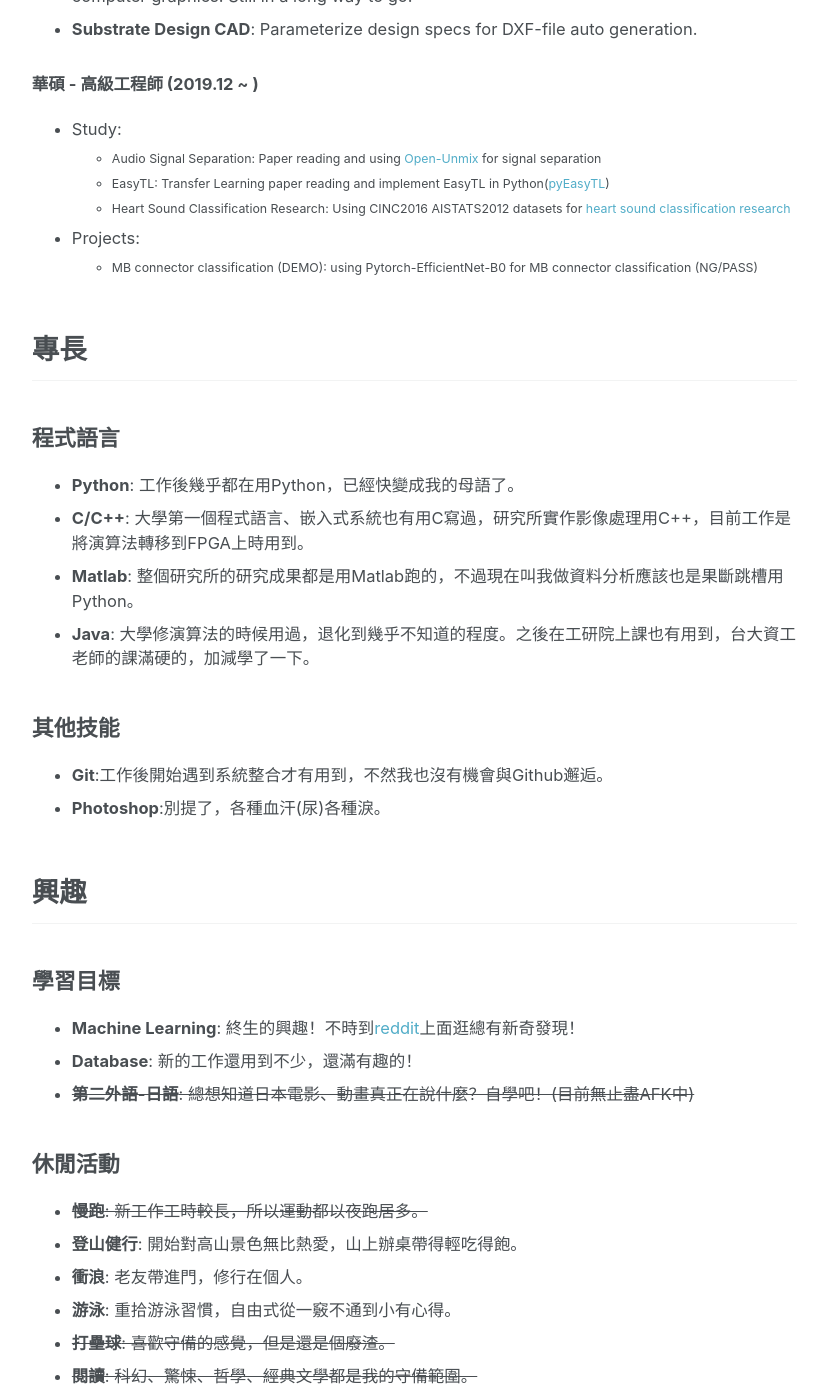
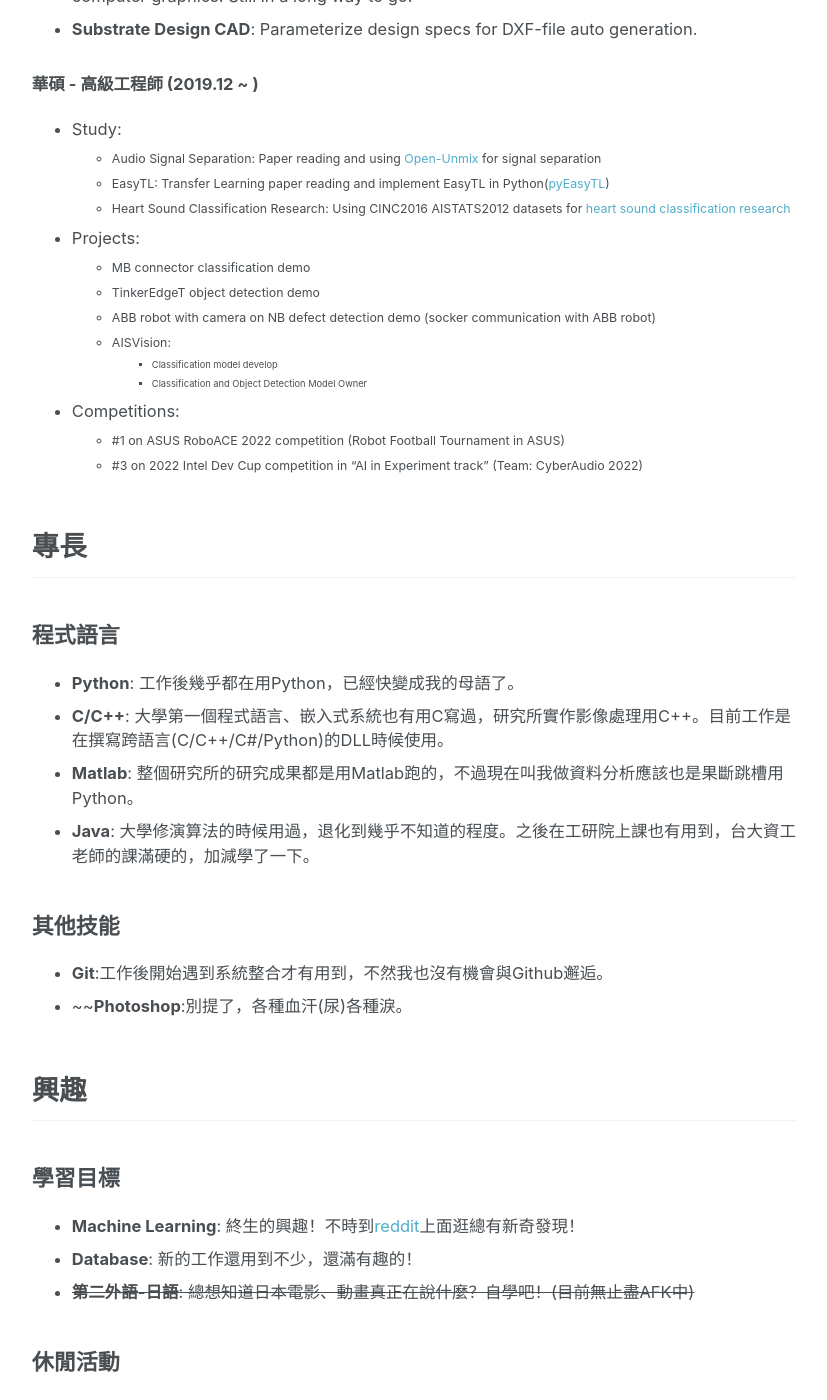
Before and after one commit to fanwang551/fanwang551.github.io, a Jekyll site: the page built from _pages/about.md, in a window 1280 px wide and 1400 px high, scrolled down 2423 px. Shown: the whole window, without its empty margins (252-1079 px from the left). Built offline with Jekyll 4.4.1, drawn with Linux system fonts in a browser that asks for light colours.

Commit message:
update about.md

```diff
--- a/_pages/about.md
+++ b/_pages/about.md
@@ -47,19 +47,26 @@ header:
 	- EasyTL: Transfer Learning paper reading and implement EasyTL in Python([pyEasyTL](https://github.com/KodeWorker/pyEasyTL))
 	- Heart Sound Classification Research: Using CINC2016 AISTATS2012 datasets for [heart sound classification research](https://github.com/KodeWorker/HeartSound)
 - Projects:
-	- MB connector classification (DEMO): using Pytorch-EfficientNet-B0 for MB connector classification (NG/PASS)
-
+	- MB connector classification demo
+	- TinkerEdgeT object detection demo
+	- ABB robot with camera on NB defect detection demo (socker communication with ABB robot)
+	- AISVision:
+		- Classification model develop
+		- Classification and Object Detection Model Owner
+- Competitions:
+	- #1 on ASUS RoboACE 2022 competition (Robot Football Tournament in ASUS)
+	- #3 on 2022 Intel Dev Cup competition in "AI in Experiment track" (Team: CyberAudio 2022)
 
 ## 專長
 ### 程式語言
 - **Python**: 工作後幾乎都在用Python，已經快變成我的母語了。
-- **C/C++**: 大學第一個程式語言、嵌入式系統也有用C寫過，研究所實作影像處理用C++，目前工作是將演算法轉移到FPGA上時用到。
+- **C/C++**: 大學第一個程式語言、嵌入式系統也有用C寫過，研究所實作影像處理用C++。目前工作是在撰寫跨語言(C/C++/C#/Python)的DLL時候使用。
 - **Matlab**: 整個研究所的研究成果都是用Matlab跑的，不過現在叫我做資料分析應該也是果斷跳槽用Python。
 - **Java**: 大學修演算法的時候用過，退化到幾乎不知道的程度。之後在工研院上課也有用到，台大資工老師的課滿硬的，加減學了一下。
 
 ### 其他技能
 - **Git**:工作後開始遇到系統整合才有用到，不然我也沒有機會與Github邂逅。
-- **Photoshop**:別提了，各種血汗(尿)各種淚。
+- ~~**Photoshop**:別提了，各種血汗(尿)各種淚。
 
 ## 興趣
 ### 學習目標
```
